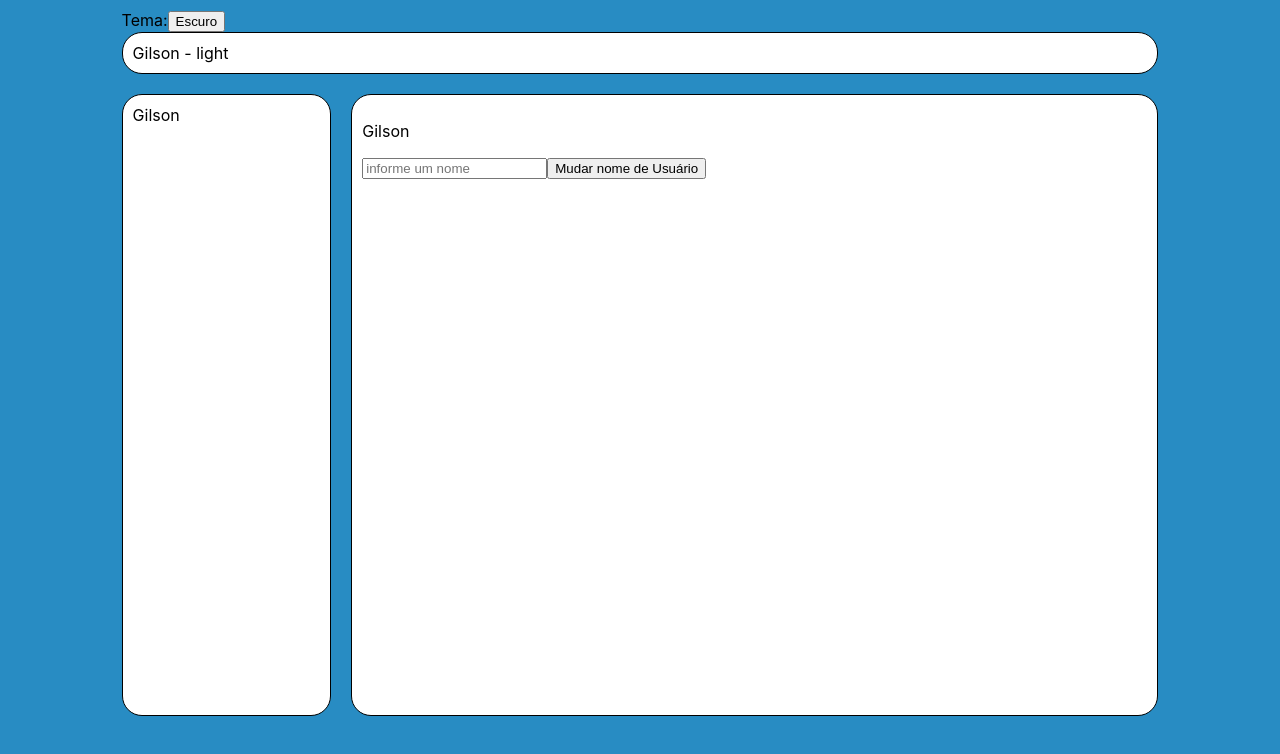
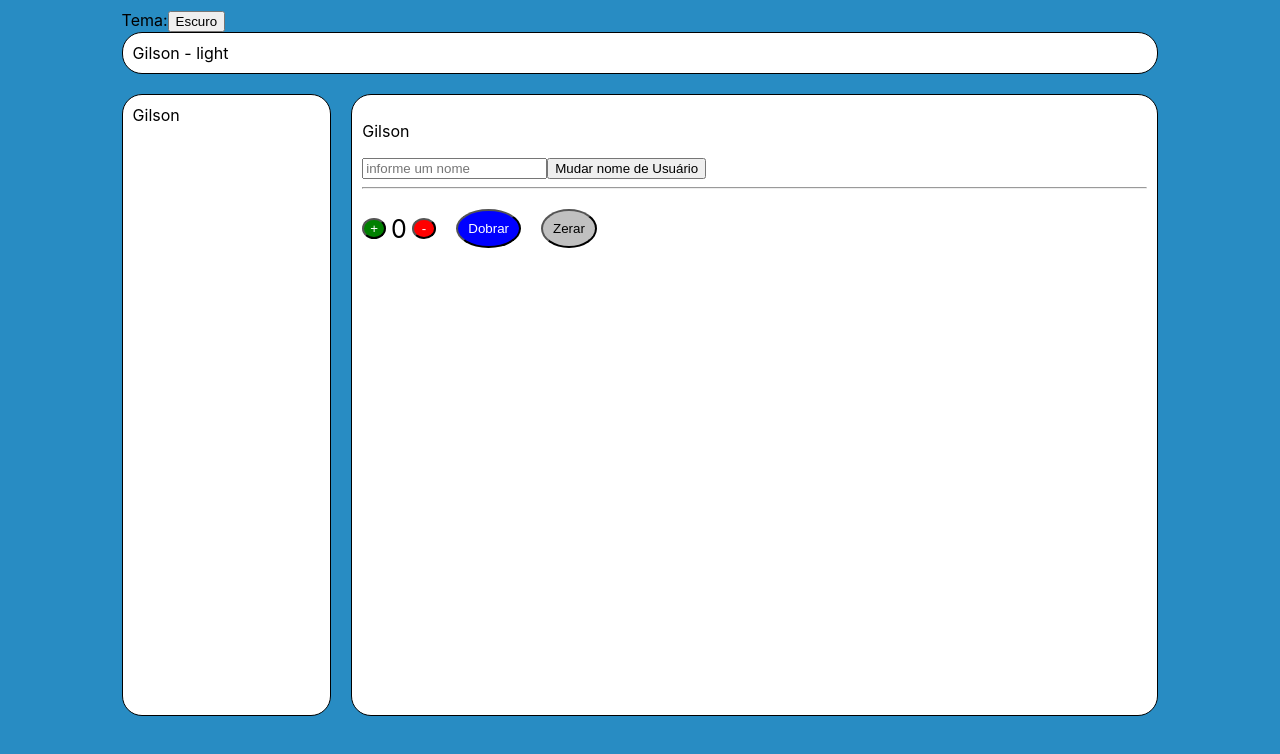
Before and after one commit to GilsonAlvesdeSouza/treinamento_context_api, a React (Create React App) app: page / in a window 1280 px wide. Shown: the top 754 px of the page. Built offline with nearby package versions, Linux system fonts and the light colour scheme.

Commit message:
entendendo o reducer

```diff
--- a/src/components/Body/index.jsx
+++ b/src/components/Body/index.jsx
@@ -1,5 +1,6 @@
 import { useState, useContext } from "react";
 import { StateContext } from "../../contexts/StateContext";
+import Count from "../Count";
 import { Container } from "./style";
 
 function Body({ setUserName }) {
@@ -35,6 +36,9 @@ function Body({ setUserName }) {
         onKeyUp={(e) => handleKeyEnter(e)}
       />
       <button onClick={handleClickUserName}>Mudar nome de Usuário</button>
+      <hr />
+
+      <Count />
     </Container>
   );
 }
--- /dev/null
+++ b/src/components/Count/Style.js
@@ -0,0 +1,48 @@
+import styled from "styled-components";
+
+export const Container = styled.div`
+  margin-top: 20px;
+  font-size: 25px;
+  display: flex;
+  align-items: center;
+`;
+
+export const BtnSum = styled.button`
+  color: #fff;
+  background-color: green;
+  margin-right: 5px;
+  border-radius: 50%;
+  cursor: pointer;
+`;
+
+export const Value = styled.span``;
+
+export const BtnSub = styled.button`
+  color: #fff;
+  background-color: red;
+  margin-left: 5px;
+  padding: 1px 8px;
+  border-radius: 50%;
+  cursor: pointer;
+`;
+
+export const BtnDouble = styled.button`
+  color: #fff;
+  background-color: blue;
+  margin-left: 5px;
+  padding: 1px 8px;
+  border-radius: 50%;
+  cursor: pointer;
+  margin-left: 20px;
+  padding: 10px;
+`;
+
+export const BtnReset = styled.button`
+  background-color: silver;
+  margin-left: 5px;
+  padding: 1px 8px;
+  border-radius: 50%;
+  cursor: pointer;
+  margin-left: 20px;
+  padding: 10px;
+`;
--- /dev/null
+++ b/src/components/Count/index.jsx
@@ -0,0 +1,61 @@
+import React from "react";
+import { useReducer } from "react";
+import { BtnDouble, BtnReset, BtnSub, BtnSum, Container } from "./Style";
+
+const initialState = {
+  count: 0,
+};
+
+const reducer = (state, action) => {
+  switch (action.type) {
+    case "increment":
+      state = { ...state, count: state.count + 1 };
+      break;
+    case "decrement":
+      state = { ...state, count: state.count + 1 };
+      break;
+    case "double":
+      state = { ...state, count: state.count * 2 };
+      break;
+    case "reset":
+      state = { ...state, count: action.count };
+      break;
+    default:
+  }
+
+  return state;
+};
+
+function Count() {
+  const [state, dispatch] = useReducer(reducer, initialState);
+
+  const handleIcrement = () => {
+    dispatch({ type: "increment" });
+  };
+
+  const handleDecremet = () => {
+    dispatch({ type: "decrement" });
+  };
+
+  const handleDouble = () => {
+    dispatch({ type: "double" });
+  };
+
+  const handleReset = () => {
+    dispatch({ type: "reset", count: 0 });
+  };
+
+  return (
+    <Container>
+      <>
+        <BtnSum onClick={handleIcrement}>+</BtnSum>
+        <span>{state.count}</span>
+        <BtnSub onClick={handleDecremet}>-</BtnSub>
+      </>
+      <BtnDouble onClick={handleDouble}>Dobrar</BtnDouble>
+      <BtnReset onClick={handleReset}>Zerar</BtnReset>
+    </Container>
+  );
+}
+
+export default Count;
--- a/src/components/index.js
+++ b/src/components/index.js
@@ -1,5 +1,6 @@
 import Body from "./Body";
+import Count from "./Count";
 import Header from "./Header";
 import Menu from "./Menu";
 
-export { Header, Body, Menu  };
+export { Header, Count, Body, Menu  };
```
